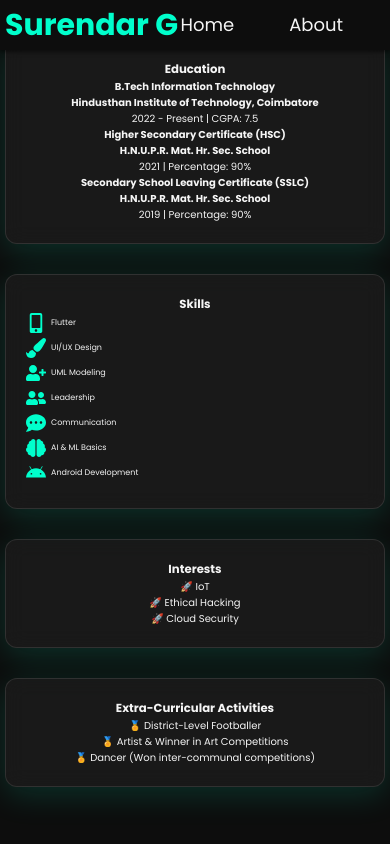
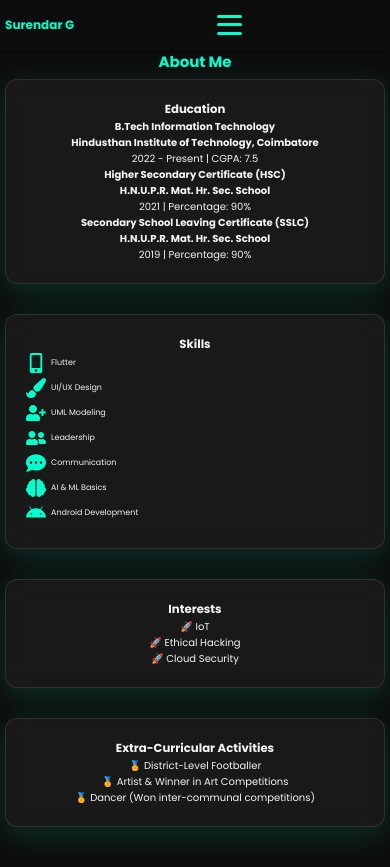
Before and after one commit to surendarg2003/Surendar_Portfolio, a React (Create React App) app: page /about in a window 390 px wide. Before the commit the page ends 844 px from the top, so only its background shows below. Built offline with nearby package versions, Linux system fonts and the light colour scheme.

Commit message:
Fix heading overlap on mobile by increasing top padding on all pages except Home

```diff
--- a/src/components/Navbar.css
+++ b/src/components/Navbar.css
@@ -99,6 +99,176 @@
   padding: 0;
 }
 
+.hamburger {
+  display: none;
+  flex-direction: column;
+  justify-content: space-around;
+  width: 25px;
+  height: 25px;
+  background: transparent;
+  border: none;
+  cursor: pointer;
+  padding: 0;
+  box-sizing: border-box;
+  z-index: 1100;
+}
+
+.hamburger .bar {
+  width: 25px;
+  height: 3px;
+  background-color: #00ffcc;
+  border-radius: 10px;
+  transition: all 0.3s linear;
+  position: relative;
+  transform-origin: 1px;
+}
+
+.hamburger .bar.open:nth-child(1) {
+  transform: rotate(45deg);
+}
+
+.hamburger .bar.open:nth-child(2) {
+  opacity: 0;
+  transform: translateX(20px);
+}
+
+.hamburger .bar.open:nth-child(3) {
+  transform: rotate(-45deg);
+}
+
+/* Responsive Navbar for tablets and mobiles */
+@media (max-width: 768px) {
+  .navbar {
+    flex-direction: row;
+    align-items: center;
+    padding: 0 1rem;
+    height: 60px;
+  }
+
+  .nav-links {
+    flex-direction: row;
+    gap: 1rem;
+    width: auto;
+  }
+
+  .nav-links li {
+    display: inline-block;
+    width: auto;
+  }
+
+  .nav-links a {
+    font-size: 1.2rem;
+    display: inline-block;
+    width: auto;
+  }
+
+  .logo {
+    font-size: 2rem;
+    margin-bottom: 0;
+  }
+
+  .hamburger {
+    display: flex;
+  }
+
+  .nav-links {
+    display: none;
+  }
+
+  .nav-links.open {
+    display: flex;
+    flex-direction: column;
+    position: absolute;
+    top: 60px;
+    left: 0;
+    right: 0;
+    background-color: #0d0d0d;
+    padding: 1rem 0;
+    gap: 1rem;
+    z-index: 1000;
+  }
+
+  .nav-links.open li {
+    width: 100%;
+    text-align: center;
+  }
+
+  .nav-links.open a {
+    font-size: 1.2rem;
+    padding: 0.5rem 0;
+    display: block;
+  }
+}
+
+@media (max-width: 480px) {
+  .navbar {
+    padding: 0.25rem 0.5rem;
+    height: 50px;
+    flex-direction: row;
+    align-items: center;
+    justify-content: space-between;
+  }
+
+  .nav-links {
+    flex-direction: row;
+    gap: 0.5rem;
+    width: auto;
+    flex-wrap: nowrap;
+    overflow-x: auto;
+  }
+
+  .nav-links li {
+    width: auto;
+    flex-shrink: 1;
+  }
+
+  .nav-links a {
+    font-size: 0.8rem;
+    display: inline-block;
+    width: auto;
+    padding: 0 0.25rem;
+    white-space: nowrap;
+  }
+
+  .logo {
+    font-size: 1.2rem;
+    margin-bottom: 0;
+    flex-shrink: 0;
+  }
+
+  .hamburger {
+    display: flex;
+  }
+
+  .nav-links {
+    display: none;
+  }
+
+  .nav-links.open {
+    display: flex;
+    flex-direction: column;
+    position: absolute;
+    top: 50px;
+    left: 0;
+    right: 0;
+    background-color: #0d0d0d;
+    padding: 1rem 0;
+    gap: 1rem;
+    z-index: 1000;
+  }
+
+  .nav-links.open li {
+    width: 100%;
+    text-align: center;
+  }
+
+  .nav-links.open a {
+    font-size: 1rem;
+    padding: 0.5rem 0;
+    display: block;
+  }
+}
+
 .nav-links li {
   display: inline-block;
 }
--- a/src/components/Navbar.js
+++ b/src/components/Navbar.js
@@ -4,6 +4,7 @@ import './Navbar.css';
 
 const Navbar = () => {
   const [showBackButton, setShowBackButton] = useState(false);
+  const [menuOpen, setMenuOpen] = useState(false);
   const navigate = useNavigate();
   const location = useLocation();
 
@@ -24,17 +25,27 @@ const Navbar = () => {
     navigate(-1);
   };
 
+  const toggleMenu = () => {
+    setMenuOpen(!menuOpen);
+  };
+
   return (
     <nav className="navbar">
       <div className="logo">Surendar G</div>
 
-      <ul className="nav-links">
-        <li><Link to="/">Home</Link></li>
-        <li><Link to="/about">About</Link></li>
-        <li><Link to="/projects">Projects</Link></li>
-        <li><Link to="/certificates">Certificates</Link></li>
-        <li><Link to="/publications">Publications</Link></li>
-        <li><Link to="/contact">Contact</Link></li>
+      <button className="hamburger" onClick={toggleMenu} aria-label="Toggle menu">
+        <span className={`bar ${menuOpen ? 'open' : ''}`}></span>
+        <span className={`bar ${menuOpen ? 'open' : ''}`}></span>
+        <span className={`bar ${menuOpen ? 'open' : ''}`}></span>
+      </button>
+
+      <ul className={`nav-links ${menuOpen ? 'open' : ''}`}>
+        <li><Link to="/" onClick={() => setMenuOpen(false)}>Home</Link></li>
+        <li><Link to="/about" onClick={() => setMenuOpen(false)}>About</Link></li>
+        <li><Link to="/projects" onClick={() => setMenuOpen(false)}>Projects</Link></li>
+        <li><Link to="/certificates" onClick={() => setMenuOpen(false)}>Certificates</Link></li>
+        <li><Link to="/publications" onClick={() => setMenuOpen(false)}>Publications</Link></li>
+        <li><Link to="/contact" onClick={() => setMenuOpen(false)}>Contact</Link></li>
       </ul>
 
       {/* Right Section */}
--- a/src/pages/About.css
+++ b/src/pages/About.css
@@ -88,7 +88,7 @@
 
 @media (max-width: 480px) {
   .about-section {
-    padding: 1rem 0.5rem;
+    padding: 5rem 0.5rem 1rem 0.5rem;
   }
 
   .main-heading {
--- a/src/pages/Publications.css
+++ b/src/pages/Publications.css
@@ -94,7 +94,7 @@
 
 @media (max-width: 480px) {
   .publications-section {
-    padding: 1rem 0.5rem;
+    padding: 5rem 0.5rem 1rem 0.5rem;
   }
 
   .main-heading {
```
